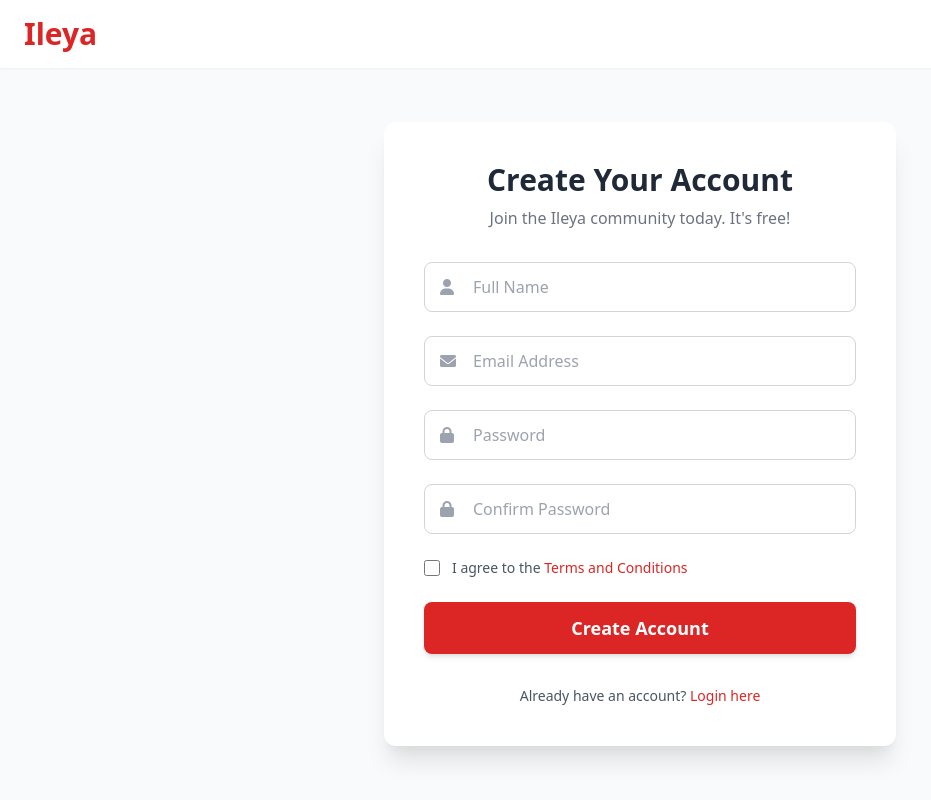
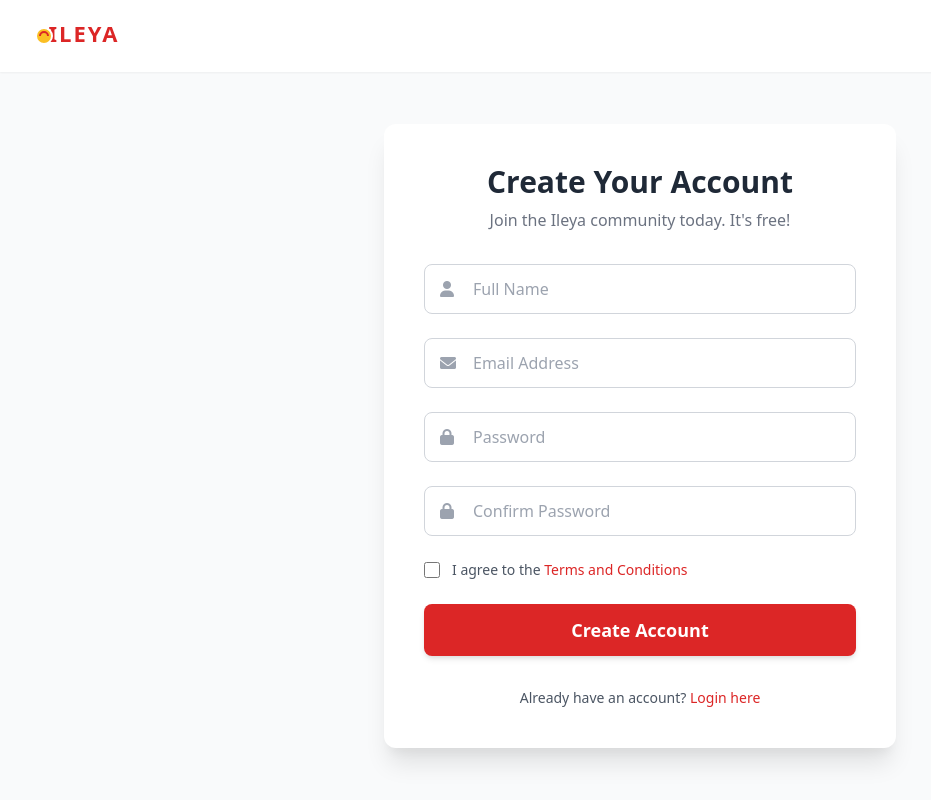
Before and after one commit to Omotayo5/ileya, a website: page ileya-app/register.html in a window 1280 px wide. Shown: the whole page, without its empty margins (0-931 px from the left). Drawn offline with nearby package versions, Linux system fonts and the light colour scheme; files that its build step writes are made by us from their sources.

Commit message:
just created a logo for ileya

```diff
--- a/ileya-app/register.html
+++ b/ileya-app/register.html
@@ -33,9 +33,10 @@
     <!-- Header -->
     <header class="bg-white shadow-sm">
         <nav class="container mx-auto px-6 py-4 flex justify-between items-center">
-            <a href="index.html" class="text-3xl font-bold text-red-600">
-                Ileya
-            </a>
+            <a href="index.html" class="flex items-center">
+    <img src="Img/logo.svg" alt="Ileya Logo" style="height:40px;" class="mr-2">
+    <span class="sr-only">Ileya</span>
+</a>
         </nav>
     </header>
 
```
Also changed, not shown: ileya-app/forgot-password.html (+4 -3 lines), ileya-app/lister-profile.html (+4 -1 lines), ileya-app/login.html (+4 -3 lines), ileya-app/member-properties.html (+4 -1 lines), ileya-app/user-dashboard.html (+4 -1 lines), ileya-app/Img/logo.svg (added).
